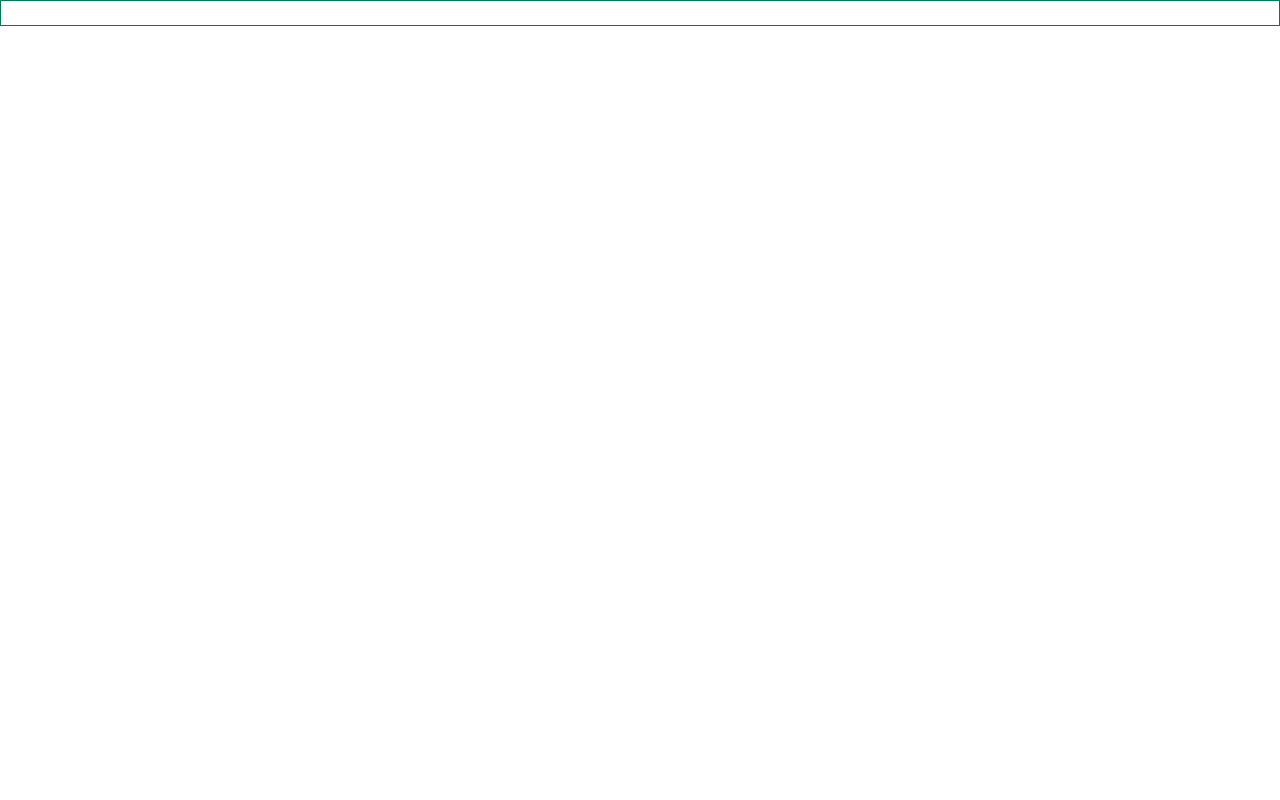
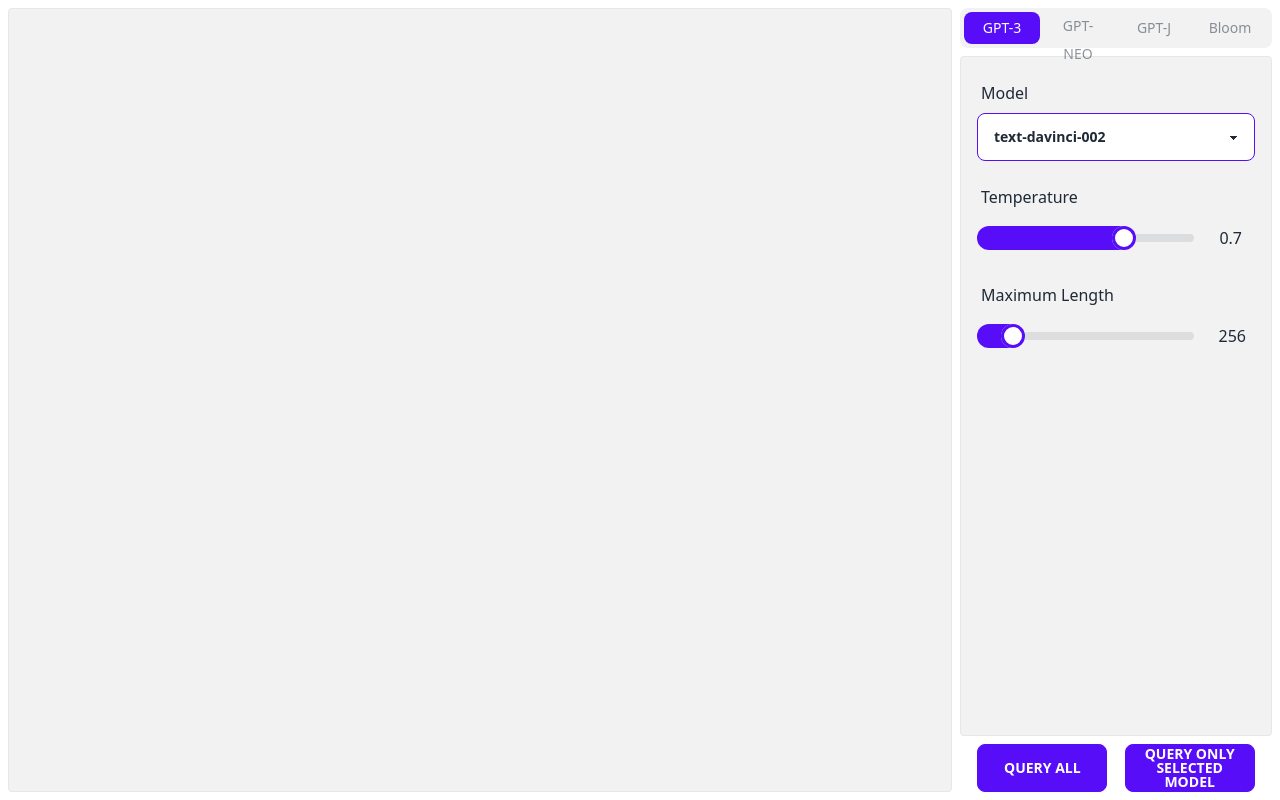
Before and after one commit to noahsmiths/ai-playground, a React (Vite) app: page / in a window 1280 px wide. Built offline with nearby package versions, Linux system fonts and the light colour scheme.

Commit message:
added daisyui and basic ui

```diff
--- a/index.html
+++ b/index.html
@@ -1,5 +1,5 @@
 <!DOCTYPE html>
-<html lang="en">
+<html lang="en" data-theme="light">
   <head>
     <meta charset="UTF-8" />
     <link rel="icon" type="image/svg+xml" href="/vite.svg" />
--- a/package.json
+++ b/package.json
@@ -9,6 +9,7 @@
     "preview": "vite preview"
   },
   "dependencies": {
+    "daisyui": "^2.39.1",
     "react": "^18.2.0",
     "react-dom": "^18.2.0"
   },
--- a/src/App.jsx
+++ b/src/App.jsx
@@ -1,10 +1,62 @@
 import { useState } from 'react'
 
 const App = () => {
+    const [activeTab, setActiveTab] = useState(1);
+    const [temperature, setTemperature] = useState(0.7);
+    const [maxLength, setMaxLength] = useState(256);
+
     return (
-        <div id="root" className='flex'>
-            <div contentEditable className=' w-screen border border-emerald-700'>
+        <div id="root" className="grid grid-span-rows grid-cols-12 gap w-screen h-screen">
+            <div contentEditable="true" className="transition-all bg-base-200 border hover:border-primary focus:border-primary-focus col-span-9 m-2 rounded p-2 outline-none">
 
+            </div>
+            <div className="flex flex-col col-span-3 mt-2 mb-2 pr-2 w-full">
+                <div className="flex flex-row justify-evenly tabs tabs-boxed w-full mb-2">
+                    <a className={`transition-all w-1/4 tab ${activeTab === 1 && 'tab-active'}`} onClick={() => { setActiveTab(1); }}>GPT-3</a>
+                    <a className={`transition-all w-1/4 tab ${activeTab === 2 && 'tab-active'}`} onClick={() => { setActiveTab(2); }}>GPT-NEO</a>
+                    <a className={`transition-all w-1/4 tab ${activeTab === 3 && 'tab-active'}`} onClick={() => { setActiveTab(3); }}>GPT-J</a>
+                    <a className={`transition-all w-1/4 tab ${activeTab === 4 && 'tab-active'}`} onClick={() => { setActiveTab(4); }}>Bloom</a>
+                </div>
+
+                <div id="gpt-3" className={`flex flex-col h-full w-full border rounded bg-base-200 p-4 overflow-auto ${activeTab !== 1 && 'hidden'}`}>
+                    <label className="label" htmlFor="gpt3-model">
+                        <span className="label-text-lg">Model</span>
+                    </label>
+                    <select className="select select-primary w-full" id="gpt3-model">
+                        <option value="text-davinci-002">text-davinci-002</option>
+                        <option value="text-curie-001">text-curie-001</option>
+                        <option value="text-babbage-001">text-babbage-001</option>
+                        <option value="text-ada-001">text-ada-001</option>
+                    </select>
+                    <label className="label" htmlFor="gpt3-temp">
+                        <span className="label-text-lg pt-4">Temperature</span>
+                    </label>
+                    <div className="flex flex-row items-center gap-4">
+                        <input type="range" min="0" max="1" value={temperature} className="range range-primary w-5/6" step="0.01" id="gpt3-temp" onChange={(e) => { setTemperature(e.target.value); }}/><span className="input w-1/6 h-min p-2 bg-base-200">{temperature}</span>
+                    </div>
+                    <label className="label" htmlFor="gpt3-max-len">
+                        <span className="label-text-lg pt-4">Maximum Length</span>
+                    </label>
+                    <div className="flex flex-row items-center gap-4">
+                        <input type="range" min="1" max="2048" defaultValue={maxLength} className="range range-primary w-5/6" step="1" id="gpt3-max-len" onChange={(e) => { setMaxLength(e.target.value); }}/><span className="input w-1/6 h-min p-2 bg-base-200">{maxLength}</span>
+                    </div>
+                </div>
+
+                <div id="gpt-neo" className={`h-full w-full border ${activeTab !== 2 && 'hidden'}`}>
+                    GPT-NEO Settings
+                </div>
+
+                <div id="gpt-j" className={`h-full w-full border ${activeTab !== 3 && 'hidden'}`}>
+                    GPT-J Settings
+                </div>
+
+                <div id="bloom" className={`h-full w-full border ${activeTab !== 4 && 'hidden'}`}>
+                    Bloom Settings
+                </div>
+
+                <div className="flex flex-row mt-2 justify-evenly w-full">
+                    <button className="btn btn-primary w-5/12">Query all</button><button className="btn btn-primary w-5/12">Query only selected model</button>
+                </div>
             </div>
         </div>
     )
--- a/tailwind.config.cjs
+++ b/tailwind.config.cjs
@@ -7,5 +7,5 @@ module.exports = {
   theme: {
     extend: {},
   },
-  plugins: [],
+  plugins: [require('daisyui')],
 }
```
Also changed, not shown: 1 other file (tests, documents, lock files or other folders).
